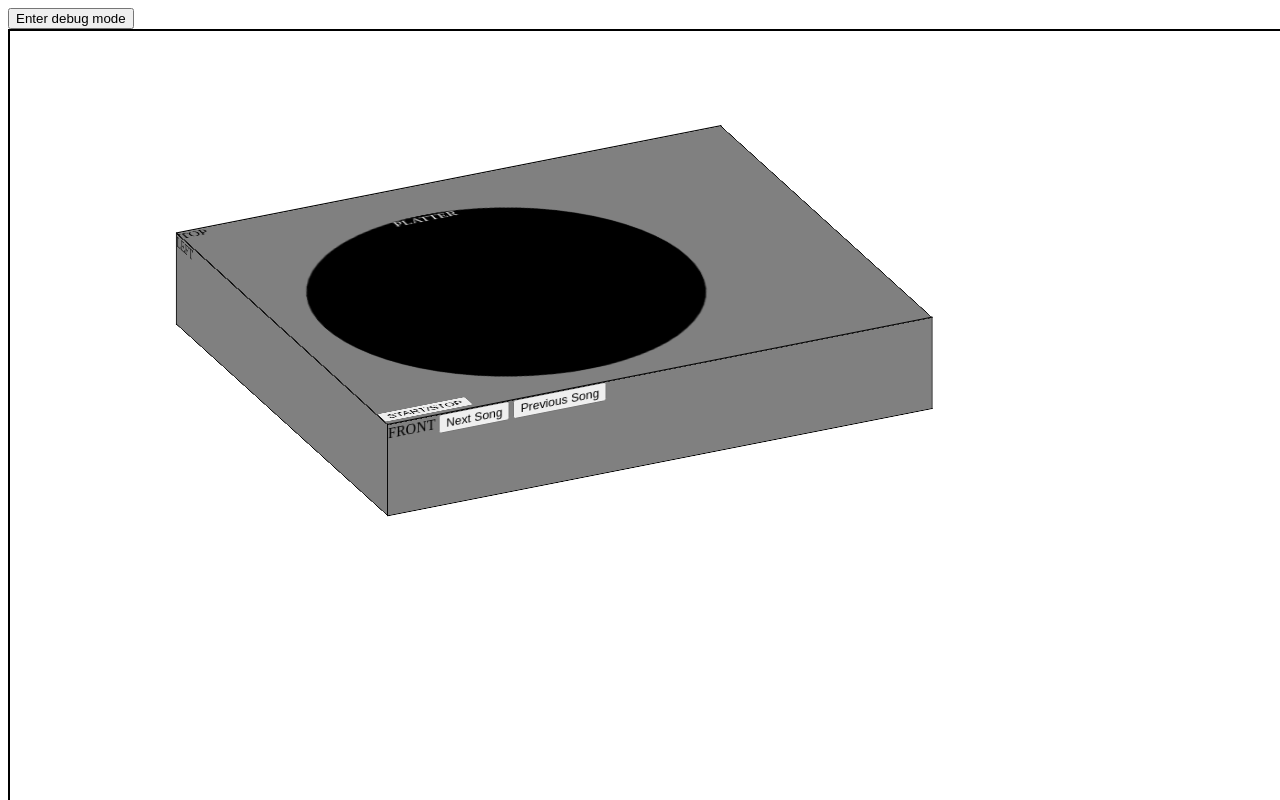
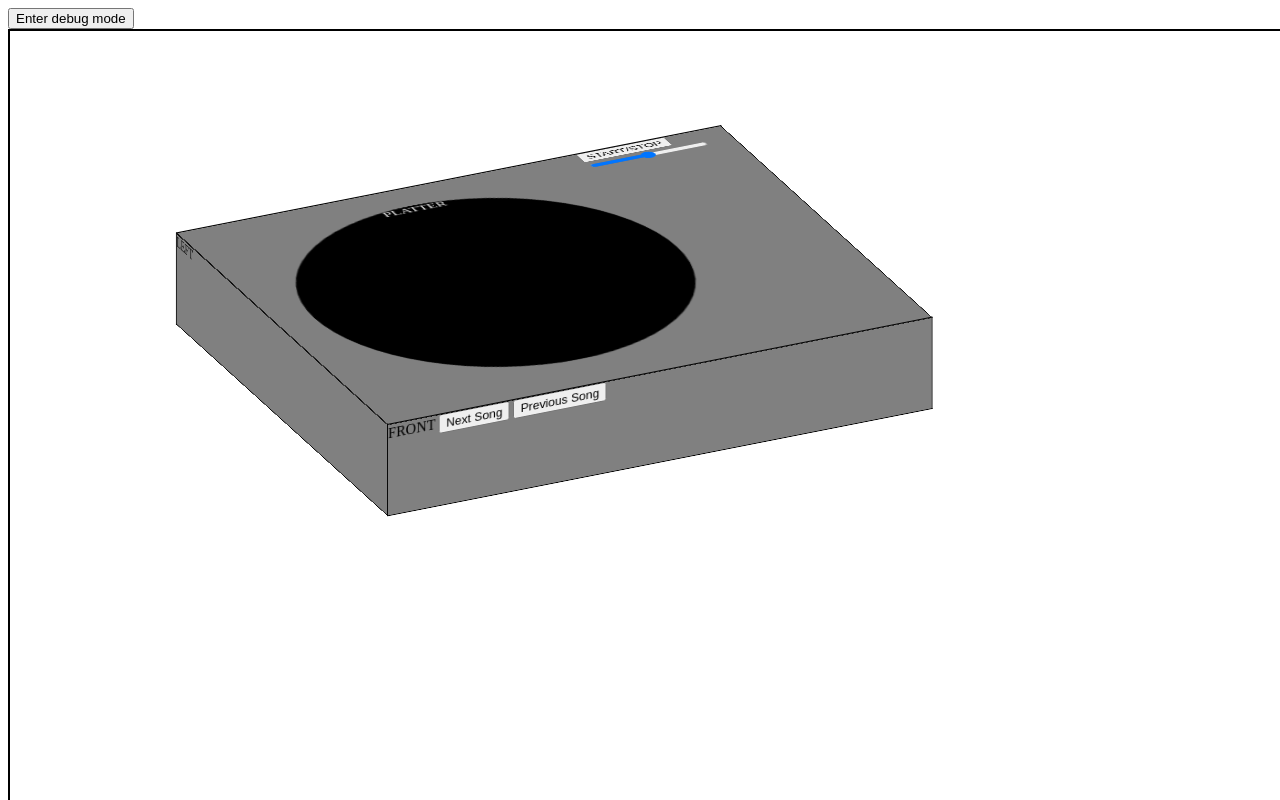
Before and after one commit to daitomiun/css_turntable, a website: page index.html in a window 1280 px wide. Shown: the top 800 px of the page. Drawn offline with Linux system fonts and the light colour scheme.

Commit message:
Add slider

```diff
--- a/app/css/index.css
+++ b/app/css/index.css
@@ -69,7 +69,7 @@
 .cube__face--left   { transform: rotateY(-90deg) translateZ(250px); }
 .cube__face--top    {
 	transform: rotateX( 90deg) translateZ(250px);
-	display: grid;
+	display: flex;
 }
 .cube__face--bottom { transform: rotateX(-90deg) translateZ(-150px); }
 
--- a/app/ts/debug_tools/objectManipulation.ts
+++ b/app/ts/debug_tools/objectManipulation.ts
@@ -1,5 +1,4 @@
 let layerId = "interaction-layer-id"
-let layerClass = "interaction--layer"
 
 let turntableId = document.getElementById("box__rotate");
 let interactionLayerId = document.getElementById(layerId);
@@ -18,21 +17,17 @@ let isDebugMode = true;
 
 debugId?.addEventListener("click", () => {
 	if (isDebugMode) {
-		console.log("delete Layer")
 		interactionLayerId!.style.display = "none";
 		debugId!.innerHTML = "Enter Debug mode";
 		isDebugMode = false;
 	} else {
-		console.log("create Layer")
 		debugId!.innerHTML = "Exit Debug mode";
 		interactionLayerId!.style.display = "block";
 		isDebugMode = true;
 	}
-	console.log("debug mode is: ", isDebugMode);
 })
 
 interactionLayerId?.addEventListener("mousedown", (e) => {
-	console.log("layer interaction check");
 	isDragging = true;
 	lastX = e.clientX;
 	lastY = e.clientY;
--- a/index.html
+++ b/index.html
@@ -21,12 +21,12 @@
 				<div class="cube__face cube__face--right">RIGHT</div>
 				<div class="cube__face cube__face--left">LEFT</div>
 				<div class="cube__face cube__face--top">
-					TOP
 					<div class="platter">
 						<div class="disc">PLATTER</div>
 					</div>
 					<div class="panel_controls--container">
 						<button id="start-stop-button-id" type="button">START/STOP</button>
+						<div class="slidecontainer"><input type="range" min="1" max="100" value="50" class="volumeslider" id="volumeId"></div>
 					</div>
 				</div>
 				<div class="cube__face cube__face--bottom">BOTTOM</div>
--- a/js_compilation/index.js
+++ b/js_compilation/index.js
@@ -1,6 +1,5 @@
 "use strict";
 let layerId = "interaction-layer-id";
-let layerClass = "interaction--layer";
 let turntableId = document.getElementById("box__rotate");
 let interactionLayerId = document.getElementById(layerId);
 let debugId = document.getElementById("debug");
@@ -13,21 +12,17 @@ let isDragging = false;
 let isDebugMode = true;
 debugId === null || debugId === void 0 ? void 0 : debugId.addEventListener("click", () => {
     if (isDebugMode) {
-        console.log("delete Layer");
         interactionLayerId.style.display = "none";
         debugId.innerHTML = "Enter Debug mode";
         isDebugMode = false;
     }
     else {
-        console.log("create Layer");
         debugId.innerHTML = "Exit Debug mode";
         interactionLayerId.style.display = "block";
         isDebugMode = true;
     }
-    console.log("debug mode is: ", isDebugMode);
 });
 interactionLayerId === null || interactionLayerId === void 0 ? void 0 : interactionLayerId.addEventListener("mousedown", (e) => {
-    console.log("layer interaction check");
     isDragging = true;
     lastX = e.clientX;
     lastY = e.clientY;
```
Also changed, not shown: 1 other file.
